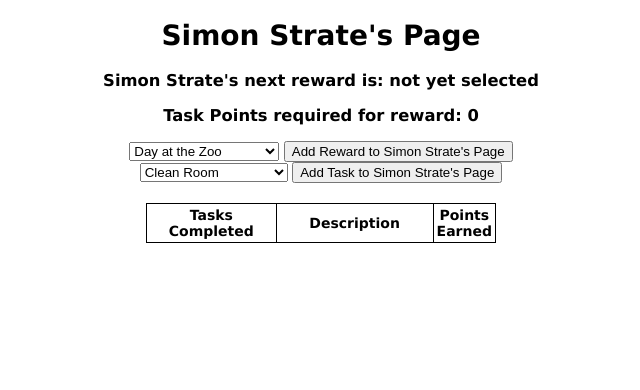
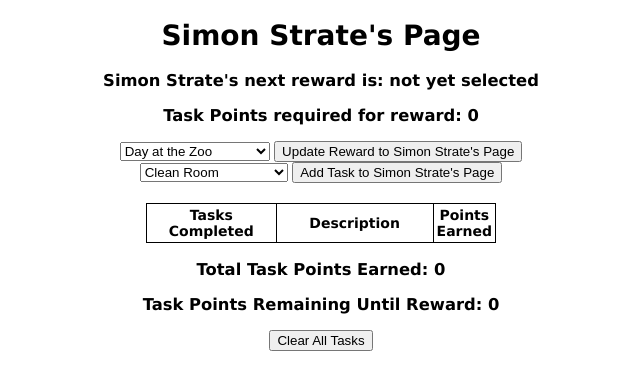
Before and after one commit to casetrait/Project-2-Goodies, a Node server app: page /kids/600000000000000000000007 in a window 1280 px wide. Shown: the part 106-496 px from the top of the page, without its empty margins (319-959 px from the left). Run offline with Node 20, Linux system fonts and the light colour scheme; data comes from the database, SQL or seed files in the repository; lists and menus that the app fills with data are empty; some libraries are stand-ins or nearby versions.

Commit message:
added delete tasks functionality

```diff
--- a/controllers/kids.js
+++ b/controllers/kids.js
@@ -22,7 +22,6 @@
         Task.find({},function(err, tasks) {
             Reward.find({},function(err, rewards) {
                 res.render('kids/show', { title: kid.childName+"'s Page", kid, rewards, tasks})
-                console.log(kid)
             })
         })
     })
--- a/package.json
+++ b/package.json
@@ -11,6 +11,7 @@
     "ejs": "~2.6.1",
     "express": "~4.16.1",
     "http-errors": "~1.6.3",
+    "method-override": "^3.0.0",
     "mongoose": "^6.5.3",
     "morgan": "~1.9.1"
   }
--- a/routes/tasks.js
+++ b/routes/tasks.js
@@ -6,5 +6,6 @@
 router.post('/', tasksCtrl.create)
 
 router.post('/kids/:kidId/tasks', tasksCtrl.addToTasks)
+router.delete('/kids/:kidId/tasks', tasksCtrl.delete)
 
 module.exports = router;
--- a/server.js
+++ b/server.js
@@ -3,6 +3,7 @@
 var path = require('path');
 var cookieParser = require('cookie-parser');
 var logger = require('morgan');
+var methodOverride = require ('method-override')
 
 require('./config/database');
 
@@ -22,6 +23,7 @@
 app.use(express.urlencoded({ extended: false }));
 app.use(cookieParser());
 app.use(express.static(path.join(__dirname, 'public')));
+app.use(methodOverride('_method'))
 
 app.use('/', indexRouter);
 app.use('/kids', kidsRouter);
--- a/views/kids/show.ejs
+++ b/views/kids/show.ejs
@@ -10,7 +10,7 @@
     <select name="rewardId">
         <%- rewards.map(r => `<option value="${r._id}">${r.title}</option>`).join('') %>
     </select>
-    <button type="submit">Add Reward to <%= kid.childName %>'s Page</button>
+    <button type="submit">Update Reward to <%= kid.childName %>'s Page</button>
 </form>
 
     <!-- task select -->
@@ -31,7 +31,9 @@
         </tr>
     </thead>
     <tbody>
+    <% let totalTaskPts = 0 %>
     <% kid.tasks.forEach(function(t) { %>
+    <% totalTaskPts += t.points %>
         <tr>
             <td><%= t.title %></a></td>
             <td class = "description"><%= t.description %></td>
@@ -40,7 +42,10 @@
         <% }); %>
         </tbody>
     </table>
-</ul>
-
+    <h3>Total Task Points Earned: <%= totalTaskPts %></h3>
+    <h3>Task Points Remaining Until Reward: <%= kid.rewards.points - totalTaskPts %></h3>
+<form method="POST" action="/kids/<%= kid._id %>/tasks?_method=DELETE">
+    <button type="submit">Clear All Tasks</button>
+</form>
 
 <%- include('../partials/footer') %>
```
Also changed, not shown: controllers/tasks.js (+11 -1 lines), 1 other file.
